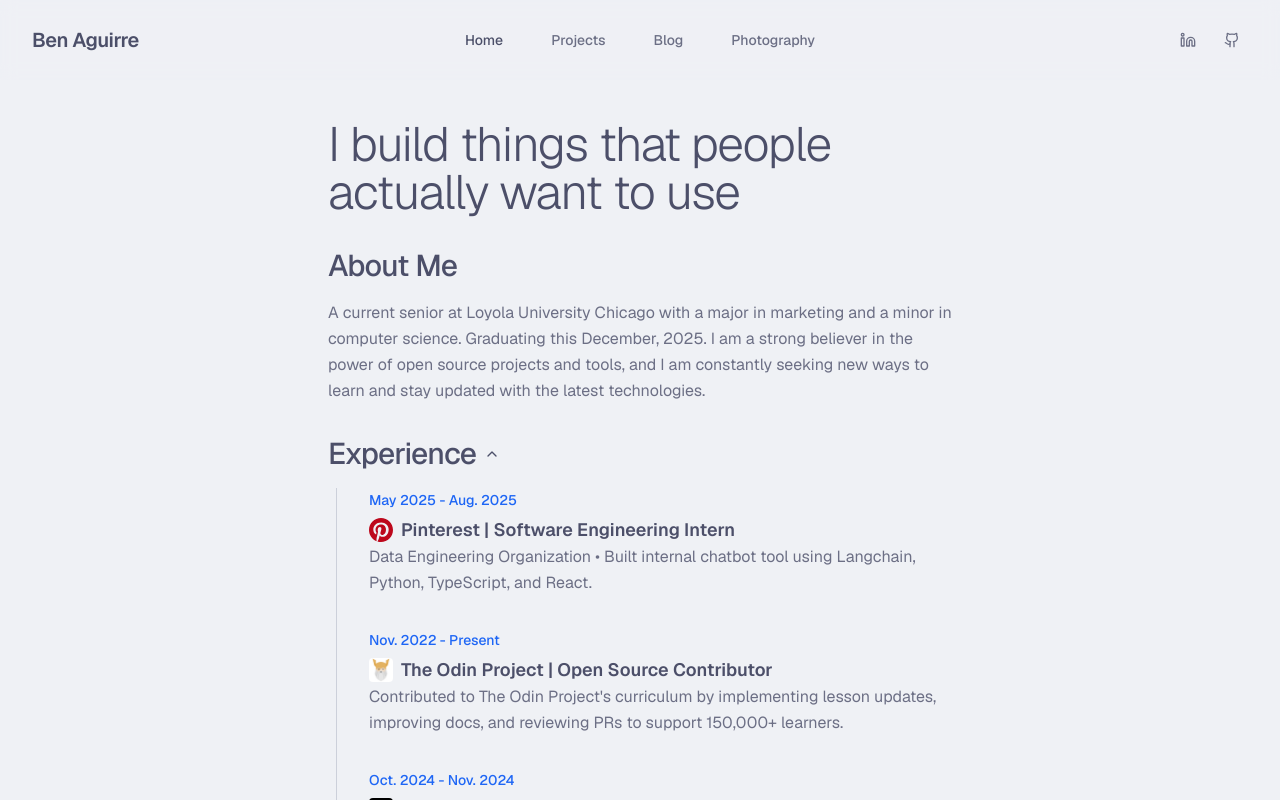
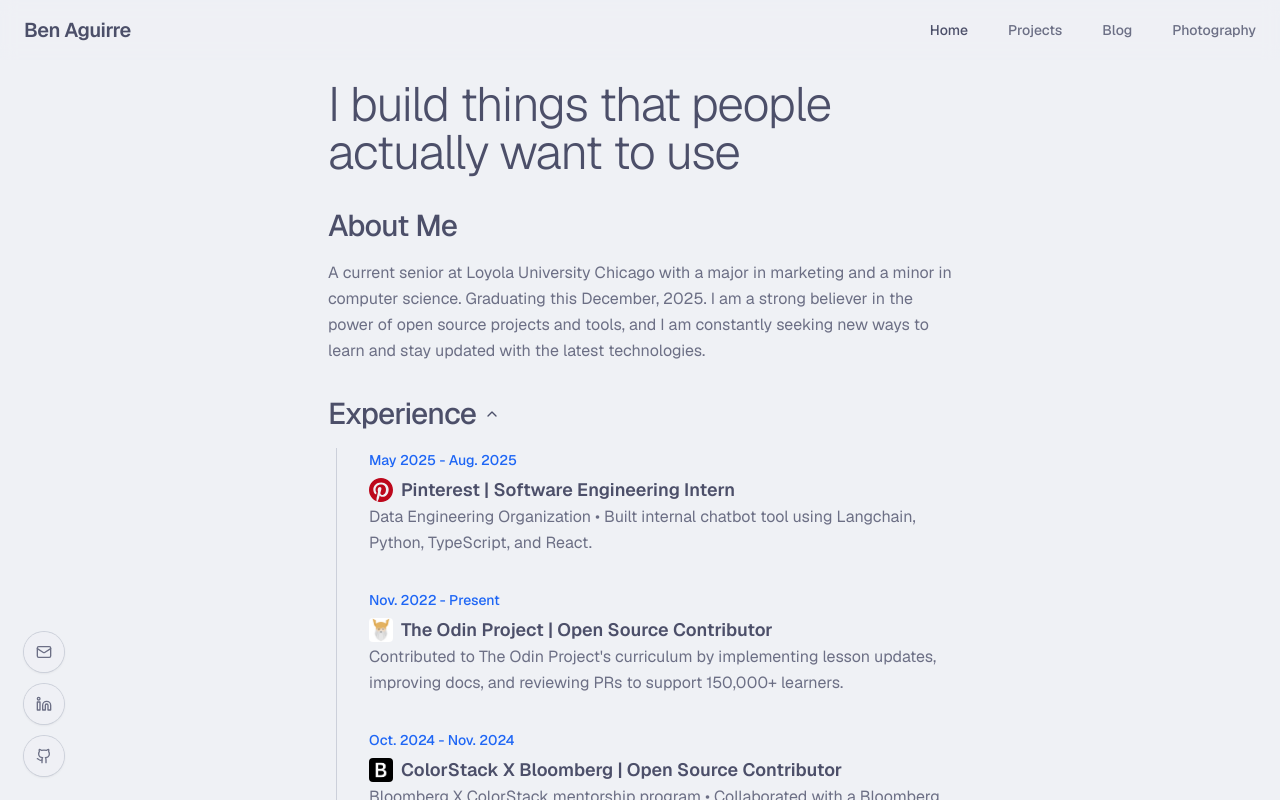
Before and after one commit to Baguirre03/2025-portfolio, a Next.js app: page / in a window 1280 px wide. Shown: the top 800 px of the page. Built offline with nearby package versions, Linux system fonts and the light colour scheme.

Commit message:
move nav and socials

```diff
--- a/src/app/page.tsx
+++ b/src/app/page.tsx
@@ -1,8 +1,18 @@
 "use client";
 
 import Image from "next/image";
+import Link from "next/link";
 import { useEffect, useState } from "react";
-import { ChevronDown, Code, FileText, Terminal, Globe } from "lucide-react";
+import {
+  ChevronDown,
+  Code,
+  FileText,
+  Terminal,
+  Globe,
+  Linkedin,
+  Github,
+  Mail,
+} from "lucide-react";
 import { BlogH1 } from "@/components/blog-h1";
 
 export default function HomePage() {
@@ -20,7 +30,8 @@
   }, []);
 
   return (
-    <div className="mx-auto max-w-2xl px-6 pt-10 pb-16 flex flex-col justify-center overflow-hidden gap-5">
+    <>
+      <div className="mx-auto max-w-2xl px-6 pt-5 pb-16 flex flex-col justify-center overflow-hidden gap-5">
         <div>
           <h1 className="text-4xl font-light tracking-tight text-foreground sm:text-5xl mb-8">
             I build things that people actually want to use
@@ -32,10 +43,10 @@
             </h2>
             <p className="text-muted-foreground leading-relaxed mb-6">
               A current senior at Loyola University Chicago with a major in
-            marketing and a minor in computer science. Graduating this December,
-            2025. I am a strong believer in the power of open source projects
-            and tools, and I am constantly seeking new ways to learn and stay
-            updated with the latest technologies.
+              marketing and a minor in computer science. Graduating this
+              December, 2025. I am a strong believer in the power of open source
+              projects and tools, and I am constantly seeking new ways to learn
+              and stay updated with the latest technologies.
             </p>
             <div className="mt-8">
               <button
@@ -101,8 +112,8 @@
                       </div>
                       <p className="text-muted-foreground text-base leading-relaxed">
                         Contributed to The Odin Project&apos;s curriculum by
-                      implementing lesson updates, improving docs, and reviewing
-                      PRs to support 150,000+ learners.
+                        implementing lesson updates, improving docs, and
+                        reviewing PRs to support 150,000+ learners.
                       </p>
                     </div>
                   </li>
@@ -150,9 +161,10 @@
                         </h4>
                       </div>
                       <p className="text-muted-foreground text-base leading-relaxed">
-                      Wrote docs for the &quot;Impossible Alone&quot; campaign,
-                      created inclusive language guidance, and improved brand
-                      visibility through optimized search titles.
+                        Wrote docs for the &quot;Impossible Alone&quot;
+                        campaign, created inclusive language guidance, and
+                        improved brand visibility through optimized search
+                        titles.
                       </p>
                     </div>
                   </li>
@@ -176,8 +188,8 @@
                       </div>
                       <p className="text-muted-foreground text-base leading-relaxed">
                         Conducted in-depth SEO research to improve keyword
-                      rankings for new and existing content. Led the launch of a
-                      new sustainability product.
+                        rankings for new and existing content. Led the launch of
+                        a new sustainability product.
                       </p>
                     </div>
                   </li>
@@ -196,9 +208,10 @@
                         </h4>
                       </div>
                       <p className="text-muted-foreground text-base leading-relaxed">
-                      Produced 11 Instagram reels (205k+ views), grew Instagram
-                      to 5,800 followers, and built relationships with 80+
-                      potential clients through social media engagement.
+                        Produced 11 Instagram reels (205k+ views), grew
+                        Instagram to 5,800 followers, and built relationships
+                        with 80+ potential clients through social media
+                        engagement.
                       </p>
                     </div>
                   </li>
@@ -294,5 +307,34 @@
           </div>
         </div>
       </div>
+
+      <div className="fixed bottom-6 left-6 hidden flex-col gap-3 md:flex">
+        <Link
+          href="mailto:baguirre@luc.edu"
+          className="rounded-full bg-background/80 p-3 text-muted-foreground shadow-sm ring-1 ring-border transition-colors hover:text-foreground"
+        >
+          <Mail className="h-4 w-4" />
+          <span className="sr-only">Email Ben Aguirre</span>
+        </Link>
+        <Link
+          href="https://www.linkedin.com/in/ben-aguirre"
+          target="_blank"
+          rel="noopener noreferrer"
+          className="rounded-full bg-background/80 p-3 text-muted-foreground shadow-sm ring-1 ring-border transition-colors hover:text-foreground"
+        >
+          <Linkedin className="h-4 w-4" />
+          <span className="sr-only">LinkedIn</span>
+        </Link>
+        <Link
+          href="https://github.com/Baguirre03"
+          target="_blank"
+          rel="noopener noreferrer"
+          className="rounded-full bg-background/80 p-3 text-muted-foreground shadow-sm ring-1 ring-border transition-colors hover:text-foreground"
+        >
+          <Github className="h-4 w-4" />
+          <span className="sr-only">GitHub</span>
+        </Link>
+      </div>
+    </>
   );
 }
--- a/src/app/projects/page.tsx
+++ b/src/app/projects/page.tsx
@@ -67,7 +67,7 @@
 
 export default function ProjectsPage() {
   return (
-    <div className="mx-auto max-w-7xl px-6 py-10 lg:px-8">
+    <div className="mx-auto max-w-7xl px-6 pt-5 lg:px-8">
       <div className="text-center">
         <h1 className="text-4xl font-light tracking-tight text-foreground sm:text-5xl">
           Projects
--- a/src/components/navigation.tsx
+++ b/src/components/navigation.tsx
@@ -4,7 +4,7 @@
 import Link from "next/link";
 import { usePathname } from "next/navigation";
 import { Button } from "@/components/ui/button";
-import { Menu, X, Github, Linkedin } from "lucide-react";
+import { Menu, X, Github, Linkedin, Mail } from "lucide-react";
 // import { useTheme } from "next-themes";
 import { cn } from "@/lib/utils";
 
@@ -22,13 +22,29 @@
 
   return (
     <header className="sticky top-0 z-50 w-full bg-background/95 backdrop-blur supports-[backdrop-filter]:bg-background/60">
-      <nav className="mx-auto flex max-w-7xl items-center justify-between p-6 lg:px-8">
-        <div className="flex lg:flex-1">
-          <Link href="/" className="-m-1.5 p-1.5">
-            <span className="text-xl font-semibold tracking-tight">
-              Ben Aguirre
-            </span>
-          </Link>
+      <nav className="mx-auto flex w-full max-w-7xl items-center justify-between px-6 py-4">
+        <Link
+          href="/"
+          className="-m-1.5 p-1.5 text-xl font-semibold tracking-tight"
+        >
+          Ben Aguirre
+        </Link>
+
+        <div className="hidden lg:flex lg:items-center lg:gap-x-10">
+          {navigation.map((item) => (
+            <Link
+              key={item.name}
+              href={item.href}
+              className={cn(
+                "text-sm font-medium leading-6 transition-colors hover:text-accent",
+                pathname === item.href
+                  ? "text-foreground"
+                  : "text-muted-foreground"
+              )}
+            >
+              {item.name}
+            </Link>
+          ))}
         </div>
 
         <div className="flex lg:hidden">
@@ -45,71 +61,12 @@
             )}
           </Button>
         </div>
-
-        <div className="hidden lg:flex lg:gap-x-12">
-          {navigation.map((item) => (
-            <Link
-              key={item.name}
-              href={item.href}
-              className={cn(
-                "text-sm font-medium leading-6 transition-colors hover:text-accent",
-                pathname === item.href
-                  ? "text-foreground"
-                  : "text-muted-foreground"
-              )}
-            >
-              {item.name}
-            </Link>
-          ))}
-        </div>
-
-        <div className="hidden lg:flex lg:flex-1 lg:justify-end lg:items-center lg:gap-4">
-          {/* Social Links */}
-          <div className="flex items-center gap-3">
-            <Link
-              href="https://linkedin.com/in/ben-aguirre"
-              target="_blank"
-              className="text-muted-foreground hover:text-foreground transition-colors p-2"
-            >
-              <Linkedin className="h-4 w-4" />
-              <span className="sr-only">LinkedIn</span>
-            </Link>
-            <Link
-              href="https://github.com/Baguirre03"
-              target="_blank"
-              className="text-muted-foreground hover:text-foreground transition-colors p-2"
-            >
-              <Github className="h-4 w-4" />
-              <span className="sr-only">GitHub</span>
-            </Link>
-            {/* <Link
-              href="https://x.com/Ben_Aguirre1"
-              target="_blank"
-              className="text-muted-foreground hover:text-foreground transition-colors p-2"
-            >
-              <Twitter className="h-4 w-4" />
-              <span className="sr-only">Twitter</span>
-            </Link> */}
-          </div>
-
-          {/* Theme Toggle */}
-          {/* <Button
-            variant="ghost"
-            size="sm"
-            onClick={() => setTheme(theme === "dark" ? "light" : "dark")}
-            className="p-2"
-          >
-            <Sun className="h-4 w-4 rotate-0 scale-100 transition-all dark:-rotate-90 dark:scale-0" />
-            <Moon className="absolute h-4 w-4 rotate-90 scale-0 transition-all dark:rotate-0 dark:scale-100" />
-            <span className="sr-only">Toggle theme</span>
-          </Button> */}
-        </div>
       </nav>
 
       {/* Mobile menu */}
       {mobileMenuOpen && (
         <div className="lg:hidden">
-          <div className="space-y-2 px-6 pb-6 pt-2">
+          <div className="mx-auto w-full max-w-7xl space-y-2 px-6 pb-6 pt-2">
             {navigation.map((item) => (
               <Link
                 key={item.name}
@@ -127,14 +84,14 @@
             ))}
             {/* Social Links for Mobile */}
             <div className="space-y-2 pt-4 border-t">
-              {/* <Link
-                href="mailto:hello@example.com"
+              <Link
+                href="mailto:baguirre@luc.edu"
                 className="flex items-center rounded-lg px-3 py-2 text-base font-semibold leading-7 text-muted-foreground transition-colors hover:bg-muted hover:text-foreground"
                 onClick={() => setMobileMenuOpen(false)}
               >
                 <Mail className="mr-3 h-4 w-4" />
                 Email
-              </Link> */}
+              </Link>
               <Link
                 href="https://github.com"
                 className="flex items-center rounded-lg px-3 py-2 text-base font-semibold leading-7 text-muted-foreground transition-colors hover:bg-muted hover:text-foreground"
@@ -151,29 +108,7 @@
                 <Linkedin className="mr-3 h-4 w-4" />
                 LinkedIn
               </Link>
-              {/* <Link
-                href="https://twitter.com/yourusername"
-                target="_blank"
-                className="flex items-center rounded-lg px-3 py-2 text-base font-semibold leading-7 text-muted-foreground transition-colors hover:bg-muted hover:text-foreground"
-                onClick={() => setMobileMenuOpen(false)}
-              >
-                <Twitter className="mr-3 h-4 w-4" />
-                Twitter
-              </Link> */}
             </div>
-
-            {/* <div className="pt-4">
-              <Button
-                variant="ghost"
-                size="sm"
-                onClick={() => setTheme(theme === "dark" ? "light" : "dark")}
-                className="w-full justify-start p-3"
-              >
-                <Sun className="mr-2 h-4 w-4 rotate-0 scale-100 transition-all dark:-rotate-90 dark:scale-0" />
-                <Moon className="absolute ml-2 h-4 w-4 rotate-90 scale-0 transition-all dark:rotate-0 dark:scale-100" />
-                Toggle theme
-              </Button>
-            </div> */}
           </div>
         </div>
       )}
--- a/src/lib/blog.ts
+++ b/src/lib/blog.ts
@@ -36,12 +36,13 @@
 
 export function getBlogPost(slug: string): BlogPost | null {
   try {
-    const fullPath = path.join(blogDirectory, `${slug}.md`);
+    const normalizedSlug = decodeURIComponent(slug);
+    const fullPath = path.join(blogDirectory, `${normalizedSlug}.md`);
     const fileContents = fs.readFileSync(fullPath, "utf8");
     const { data, content } = matter(fileContents);
 
     return {
-      slug,
+      slug: normalizedSlug,
       title: data.title,
       date: data.date,
       excerpt: data.excerpt,
```
Also changed, not shown: src/app/blog/[slug]/page.tsx (+9 -5 lines), src/app/blog/page.tsx (+8 -4 lines). Lines whose indentation alone changed are shown as unchanged.
